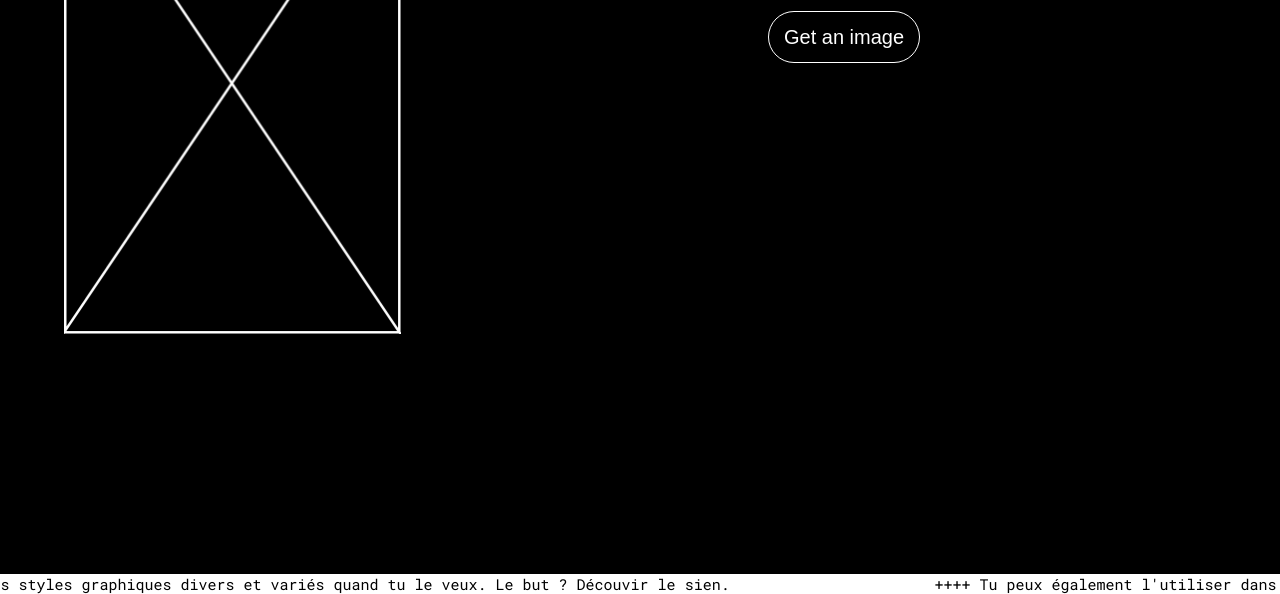
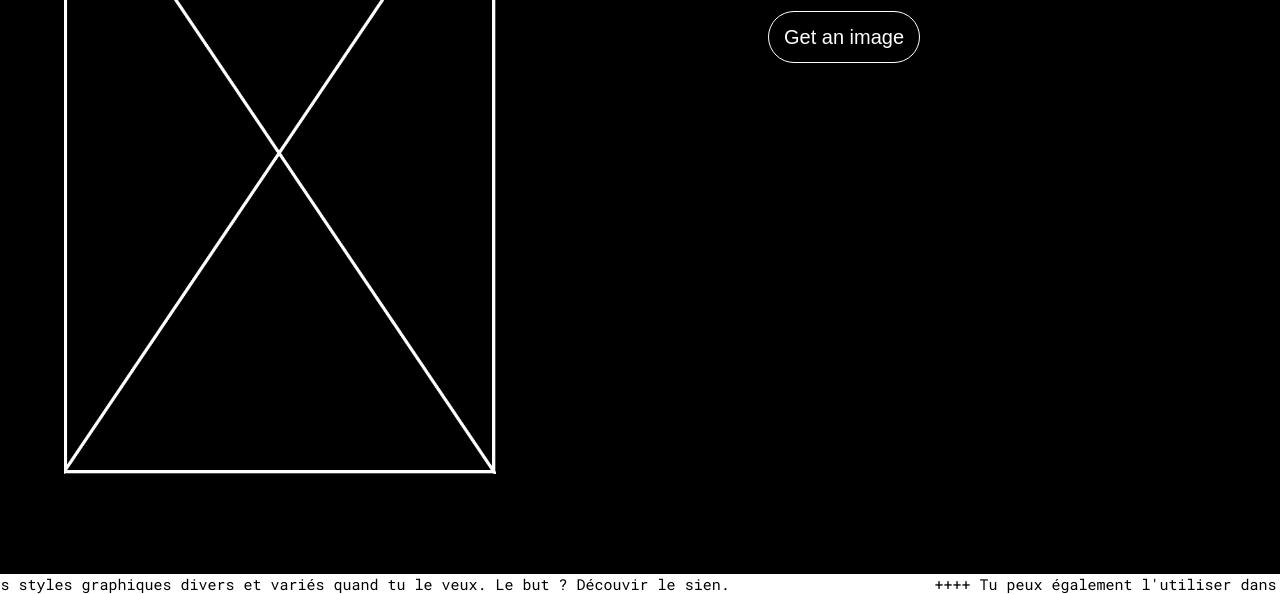
Before and after one commit to agathebordeau/DailyPosterInspiration, a plain HTML site: page index.html in a window 1280 px wide. Shown: the part 206-800 px from the top of the page. Drawn offline with nearby package versions, Linux system fonts and the light colour scheme.

Commit message:
Update style.css

```diff
--- a/style.css
+++ b/style.css
@@ -22,8 +22,10 @@ h1
 
 .randomimage img {
   position: absolute;
-  max-height: 500px;
-  max-width: 500px;
+  max-width: 50%;
+  max-height: 80%;
+  height: auto;
+  width: auto;
   top: 5%;
   left: 5%;
 }
```
